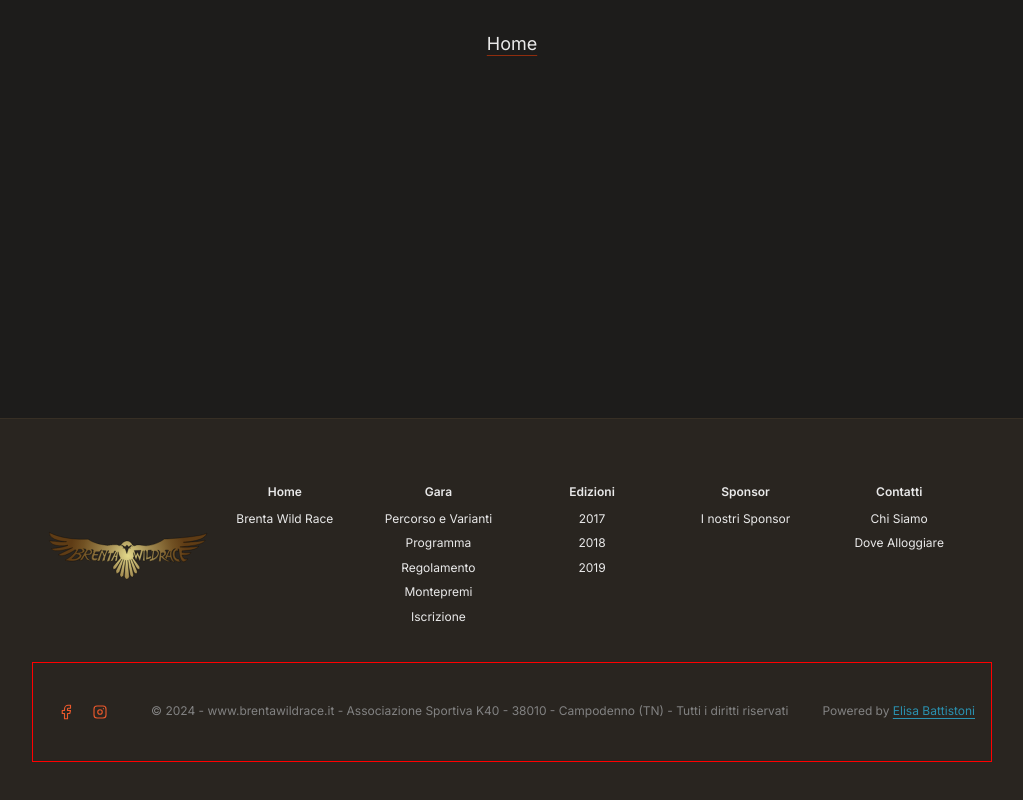
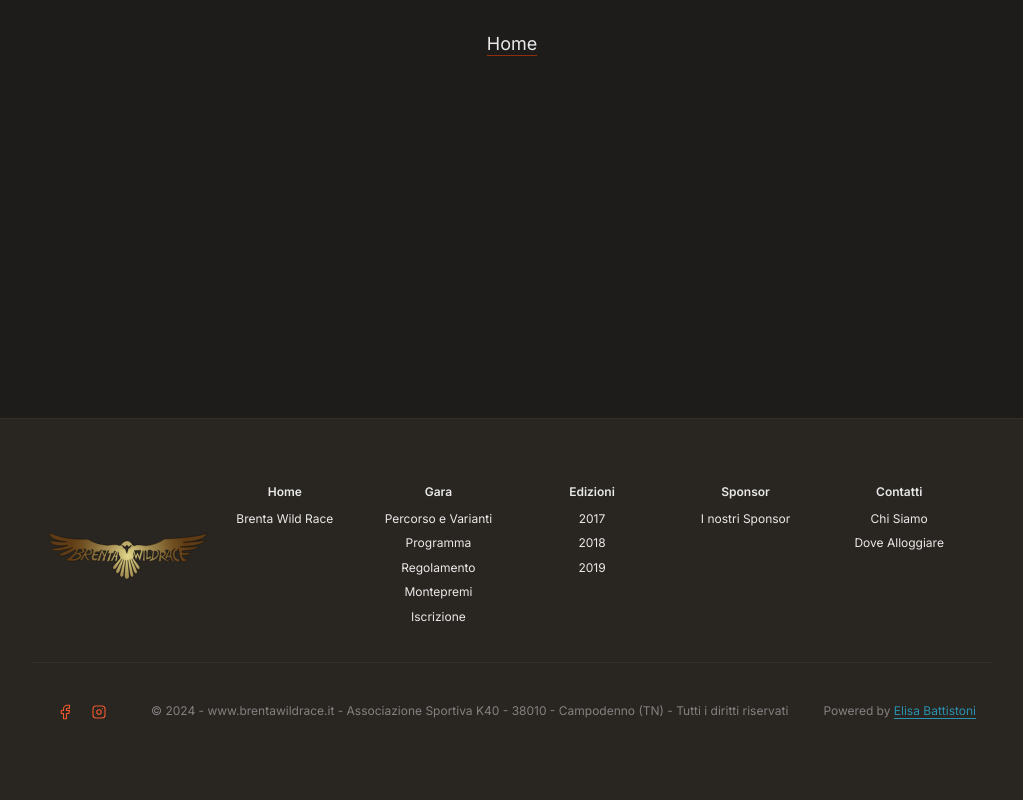
Before and after one commit to elibattistoni/brenta-wild-race, a React (Vite) app: page / in a window 1280 px wide. Shown: the part 450-1250 px from the top of the page, without its empty margins (128-1151 px from the left). Built offline with nearby package versions, Linux system fonts and the light colour scheme.

Commit message:
fix(footer): remove red border

```diff
--- a/src/components/layout/Footer.module.css
+++ b/src/components/layout/Footer.module.css
@@ -85,7 +85,6 @@
   padding-top: var(--mantine-spacing-xl);
   padding-bottom: var(--mantine-spacing-xl);
   border-top: rem(1px) solid var(--mantine-color-orangeBlack-2);
-  border: 1px solid red;
 
   @media (max-width: $mantine-breakpoint-md) {
     align-items: center;
@@ -98,7 +97,6 @@
 
 .social {
   @media (max-width: $mantine-breakpoint-sm) {
-    /* margin-top: var(--mantine-spacing-xs); */
     gap: rem(24px) !important;
   }
 }
```
